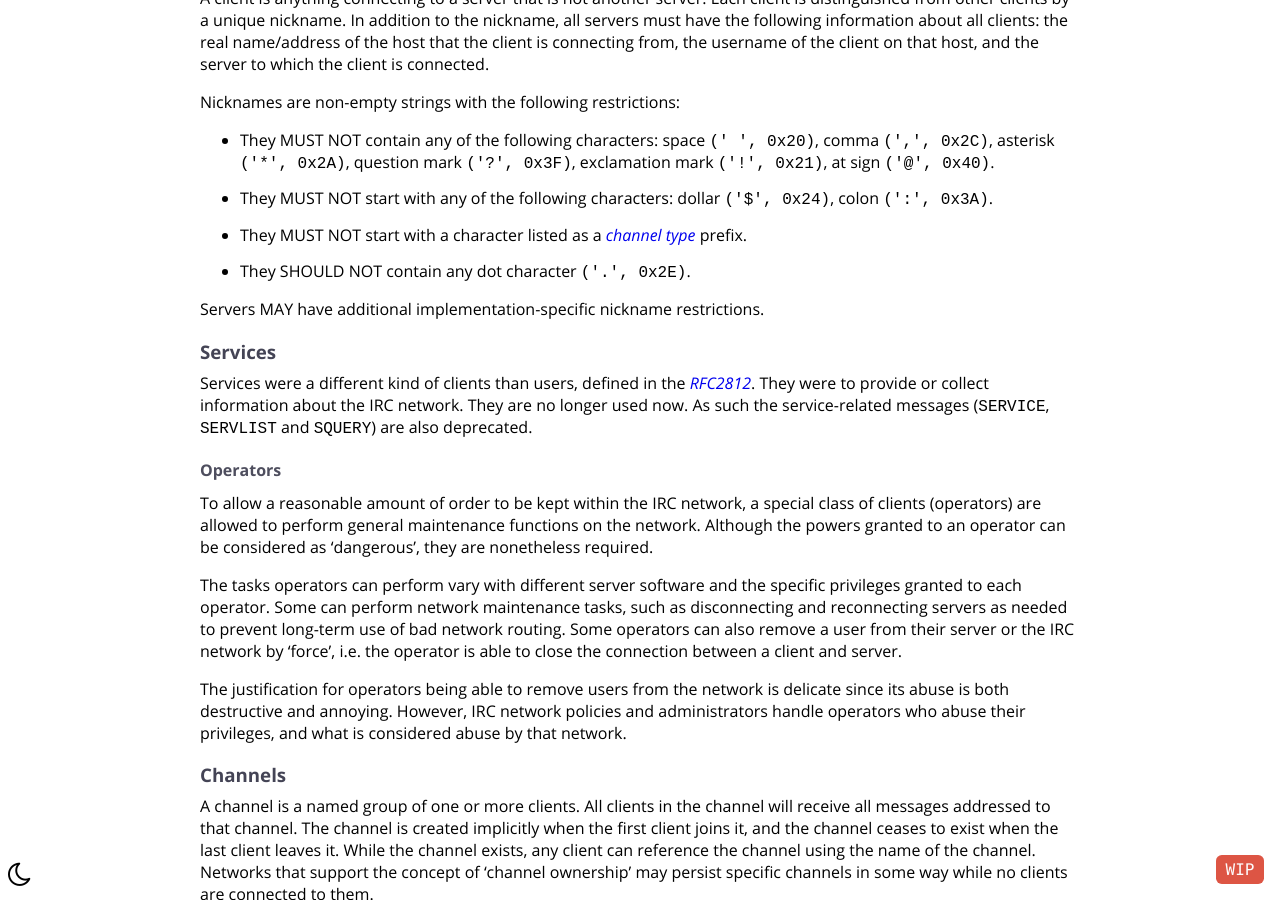
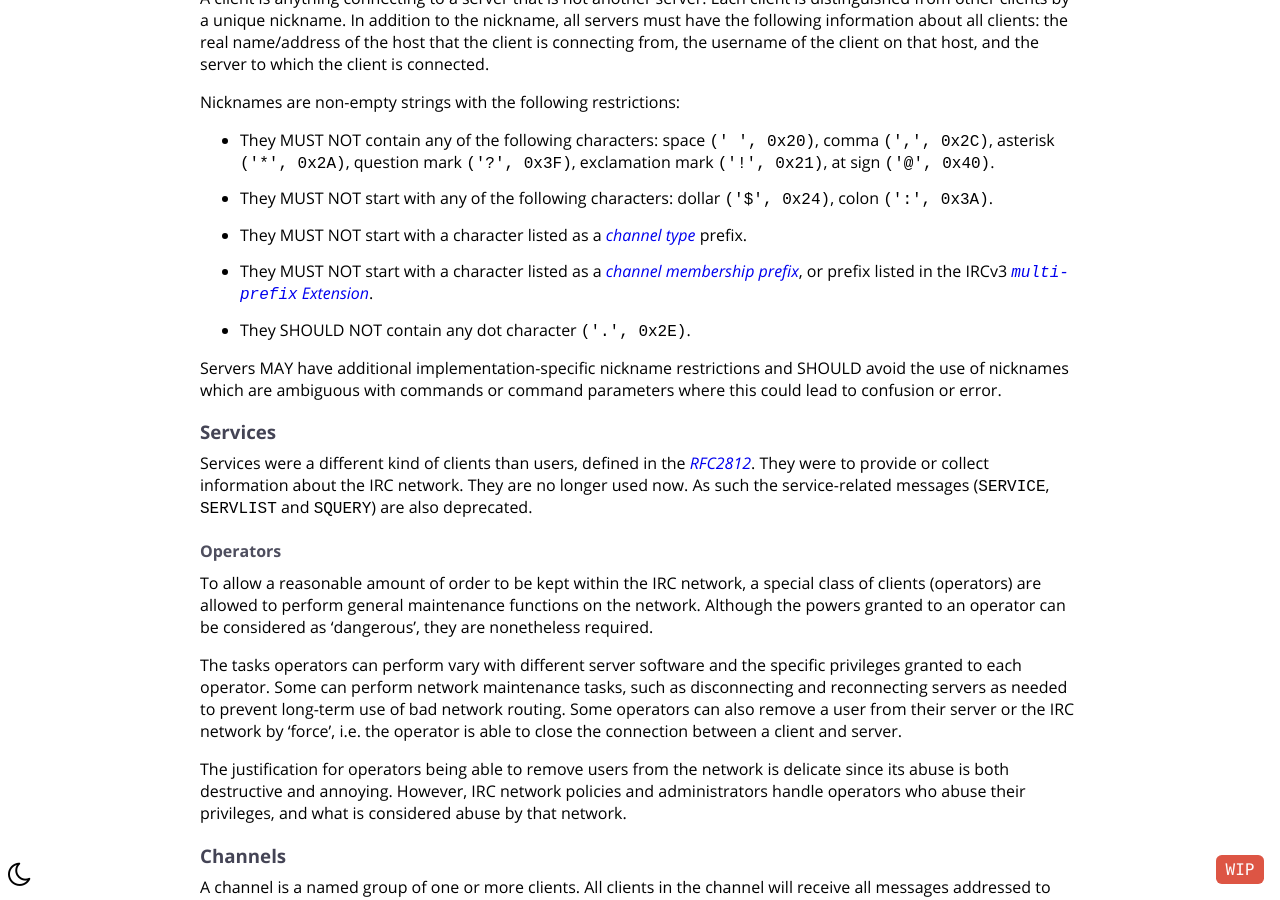
Before and after one commit to ircdocs/modern-irc, a Jekyll site: the page built from index.md, in a window 1280 px wide and 900 px high, scrolled down 8856 px. Built offline with Jekyll 4.4.1, drawn with Linux system fonts in a browser that asks for light colours; the table of contents is made by our own code.

Commit message:
List channel membership prefixes in the nickname as prohibited, and advise server implementations to avoid possible detrimental ambiguity.
Should solve #203

```diff
--- a/_includes/concepts.md
+++ b/_includes/concepts.md
@@ -55,9 +55,10 @@ Nicknames are non-empty strings with the following restrictions:
 - They MUST NOT contain any of the following characters: space `(' ', 0x20)`, comma `(',', 0x2C)`, asterisk `('*', 0x2A)`, question mark `('?', 0x3F)`, exclamation mark `('!', 0x21)`, at sign `('@', 0x40)`.
 - They MUST NOT start with any of the following characters: dollar `('$', 0x24)`, colon `(':', 0x3A)`.
 - They MUST NOT start with a character listed as a [channel type](#channel-types) prefix.
+- They MUST NOT start with a character listed as a [channel membership prefix](#channel-membership-prefixes), or prefix listed in the IRCv3 [`multi-prefix` Extension](https://ircv3.net/specs/extensions/multi-prefix).
 - They SHOULD NOT contain any dot character `('.', 0x2E)`.
 
-Servers MAY have additional implementation-specific nickname restrictions.
+Servers MAY have additional implementation-specific nickname restrictions and SHOULD avoid the use of nicknames which are ambiguous with commands or command parameters where this could lead to confusion or error.
 
 ### Services
 
```
